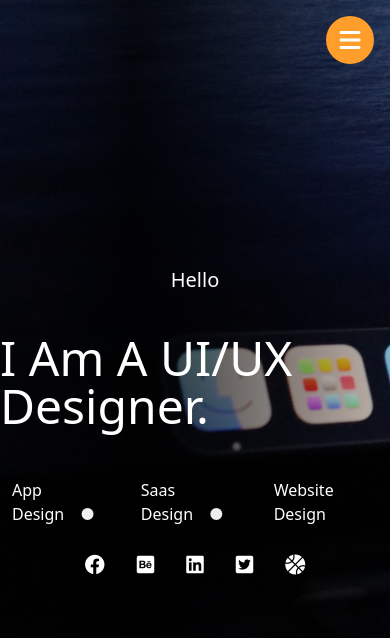
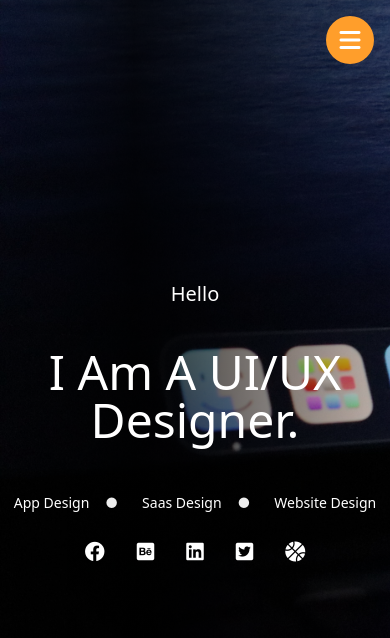
Before and after one commit to mahmudulhsn/vue-portfolio, a Vue app: page / in a window 390 px wide. Shown: the top 638 px of the page. Built offline with nearby package versions, Linux system fonts and the light colour scheme.

Commit message:
home page responsive done

```diff
--- a/src/assets/css/output.css
+++ b/src/assets/css/output.css
@@ -1072,6 +1072,11 @@ video {
   .sm\:grid-cols-1 {
     grid-template-columns: repeat(1, minmax(0, 1fr));
   }
+
+  .sm\:text-sm {
+    font-size: 0.875rem;
+    line-height: 1.25rem;
+  }
 }
 
 @media (min-width: 768px) {
--- a/src/views/HomeView.vue
+++ b/src/views/HomeView.vue
@@ -10,8 +10,8 @@
       bg-no-repeat bg-cover
     "
   >
-    <div class="">
-      <h1 class="text-center text-xl mb-10">Hello</h1>
+    <div class="text-center">
+      <h1 class="text-xl mb-10">Hello</h1>
       <h1 class="text-5xl">I Am A UI/UX Designer.</h1>
       <ul class="flex mt-10 justify-center skills">
         <li class="px-3 py-2">App Design</li>
@@ -77,4 +77,10 @@ export default {
   height: 100%;
   z-index: -2;
 }
+
+@media (max-width: 640px) {
+  .skills {
+    font-size: 14px;
+  }
+}
 </style>
```
